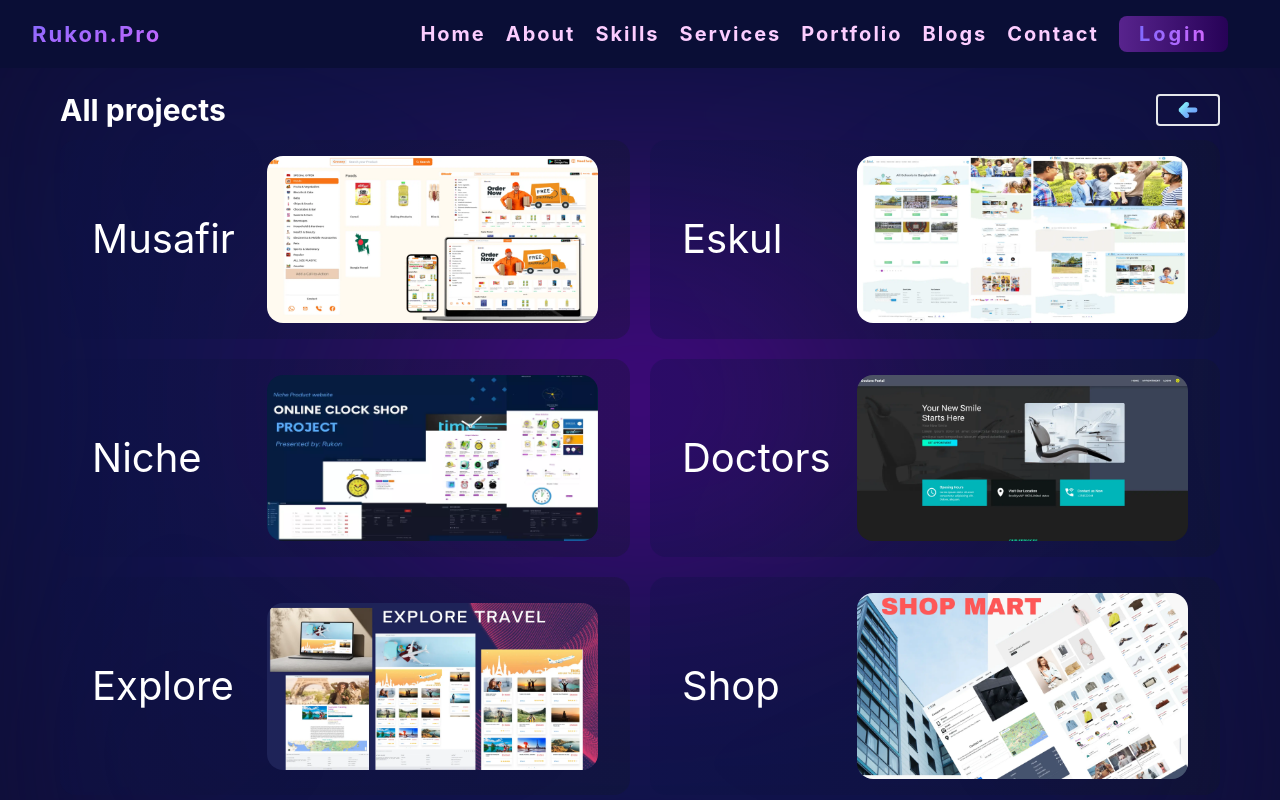
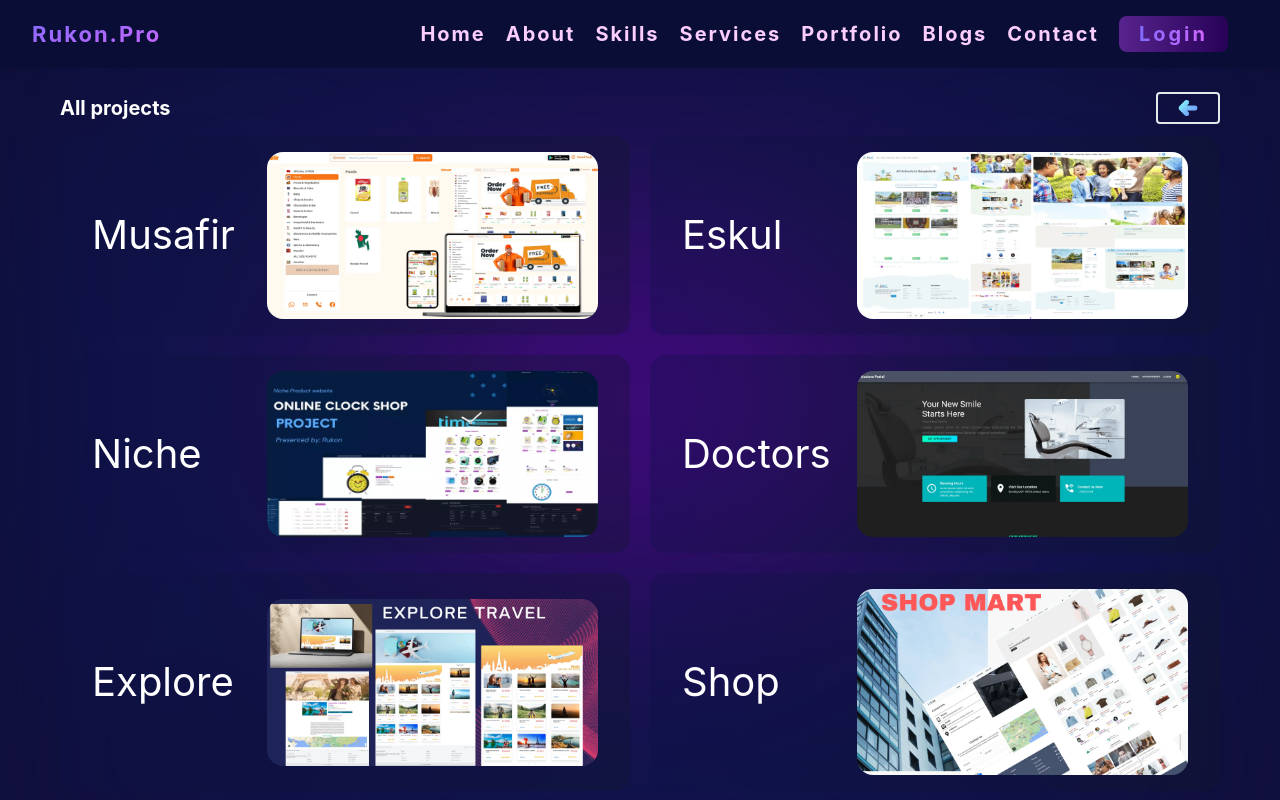
Before and after one commit to rukonpro/portfolio, a React (Create React App) app: page /projects-all in a window 1280 px wide. Shown: the top 800 px of the page. Built offline with nearby package versions, Linux system fonts and the light colour scheme; a web font is replaced by a local one.

Commit message:
Update ProjectAll.js

```diff
--- a/src/Pages/PorjectAll/ProjectAll.js
+++ b/src/Pages/PorjectAll/ProjectAll.js
@@ -15,7 +15,7 @@ const ProjectAll = () => {
                      data-aos-anchor-placement="bottom-bottom"
                      data-aos-duration="1000"
                 >
-                    <h1 className={`text-white text-3xl  font-bold  pt-15 `}>All projects</h1>
+                    <h1 className={`text-white text-xl  font-bold  pt-15 `}>All projects</h1>
                     <BackButton/>
                 </div>
                 <PortfolioMapping/>
```
